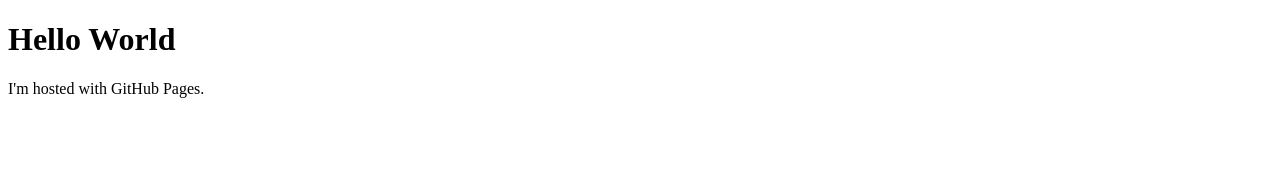
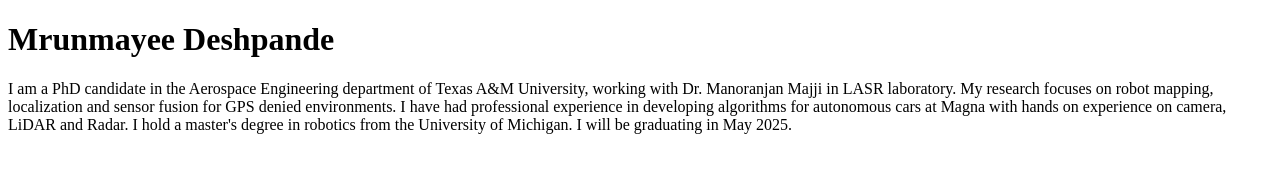
Before and after one commit to mdesh1/mdesh1.github.io, a plain HTML site: page index.html in a window 1280 px wide. Drawn offline with Linux system fonts and the light colour scheme.

Commit message:
Update index.html

```diff
--- a/index.html
+++ b/index.html
@@ -1,7 +1,10 @@
 <!DOCTYPE html>
 <html>
 <body>
-<h1>Hello World</h1>
-<p>I'm hosted with GitHub Pages.</p>
+<h1>Mrunmayee Deshpande</h1>
+<p>I am a PhD candidate in the Aerospace Engineering department of Texas A&M University, working with Dr. Manoranjan Majji in LASR laboratory.
+  My research focuses on robot mapping, localization and sensor fusion for GPS denied environments.
+  I have had professional experience in developing algorithms for autonomous cars at Magna with hands on experience on camera, LiDAR and Radar.
+  I hold a master's degree in robotics from the University of Michigan. I will be graduating in May 2025. </p>
 </body>
 </html>
```
